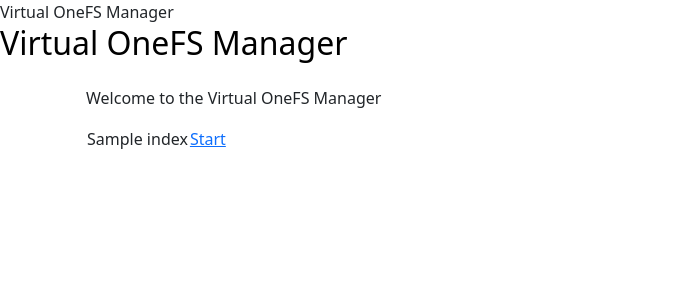
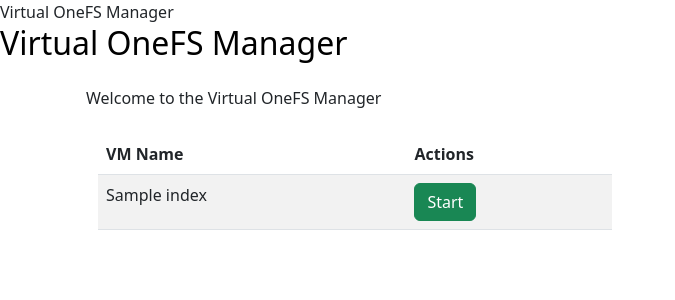
Before and after one commit to j-sims/mgr, a Flask app: template app/flask/app/templates/index.html in a window 1280 px wide. Shown: the top 300 px of the page, without its empty margins (0-675 px from the left). Run offline with Flask 3, Linux system fonts and the light colour scheme; the template is opened without the code that fills it: most values are stand-ins (such as "Sample title", 1, 10 or a date in 2020); some libraries are stand-ins or nearby versions.

Commit message:
table improvements

```diff
--- a/app/flask/app/templates/index.html
+++ b/app/flask/app/templates/index.html
@@ -5,11 +5,30 @@
            <div class="col w-75 p-3">
                Welcome to the Virtual OneFS Manager</p>
                </p>
-               <table>
-                {% for name in index %}
-               <tr><td>{{ name }}</td><td>{%if vms[name]['state'] == "poweredOn"%} <a href="/stop/{{name}}">Stop</a> {%else%} <a href="/start/{{name}}">Start</a> {%endif%}</td></tr>
-               {%endfor%}
-               </table>
+               <div class="container mt-4">
+                <table class="table table-striped table-hover">
+                    <thead>
+                        <tr>
+                            <th>VM Name</th>
+                            <th>Actions</th>
+                        </tr>
+                    </thead>
+                    <tbody>
+                        {% for name in index %}
+                        <tr>
+                            <td>{{ name }}</td>
+                            <td>
+                                {% if vms[name]['state'] == "poweredOn" %}
+                                <a href="/stop/{{name}}" class="btn btn-danger">Stop</a>
+                                {% else %}
+                                <a href="/start/{{name}}" class="btn btn-success">Start</a>
+                                {% endif %}
+                            </td>
+                        </tr>
+                        {% endfor %}
+                    </tbody>
+                </table>
+            </div>
 
             </ul>
            </div>
```
